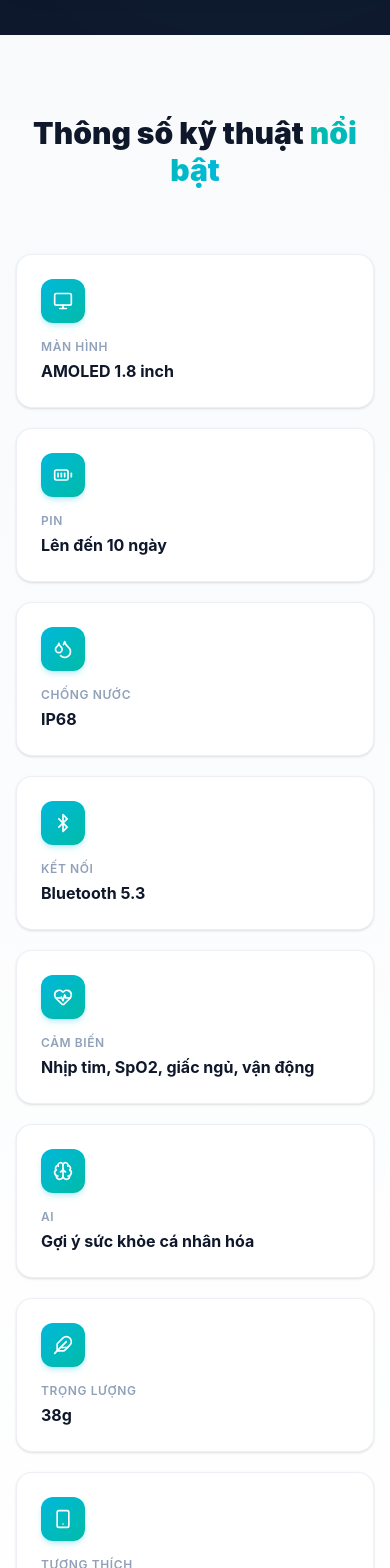
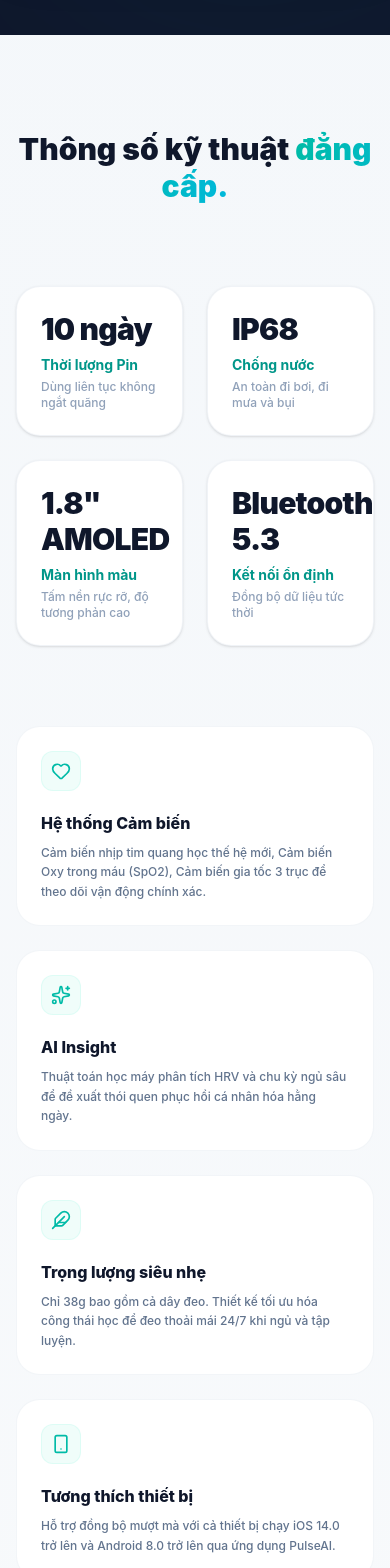
Before and after one commit to datle0910/pulseai-band-landing-page, a React (Vite) app: page / in a window 390 px wide. Shown: the part 4480-6048 px from the top of the page. Built offline with nearby package versions, Linux system fonts and the light colour scheme.

Commit message:
style(ui): rebuild full landing page interface

```diff
--- a/src/components/Footer.tsx
+++ b/src/components/Footer.tsx
@@ -1,31 +1,28 @@
+import BrandLogo from './BrandLogo'
+
 export default function Footer() {
   return (
-    <footer className="relative py-16 overflow-hidden">
-      {/* Background */}
-      <div className="absolute inset-0 bg-gradient-to-b from-slate-50 to-slate-100 dark:from-slate-900 dark:to-slate-950" />
+    <footer className="relative py-16 overflow-hidden bg-slate-50 dark:bg-slate-950 transition-colors duration-300">
+      {/* Divider top */}
+      <div className="absolute top-0 inset-x-0 h-px bg-slate-200/60 dark:bg-slate-800/60" />
 
       <div className="relative max-w-7xl mx-auto px-4 sm:px-6 lg:px-8">
-        <div className="text-center">
+        <div className="flex flex-col items-center text-center">
           {/* Logo */}
-          <div className="flex items-center justify-center gap-2 mb-4">
-            <div className="w-8 h-8 rounded-lg bg-gradient-to-br from-teal-500 to-cyan-400 flex items-center justify-center shadow-md shadow-teal-500/25">
-              <span className="text-white font-bold text-sm">P</span>
-            </div>
-            <span className="text-lg font-bold text-slate-900 dark:text-white">
-              Pulse<span className="text-teal-500">AI</span> Band
-            </span>
+          <div className="mb-6 flex justify-center">
+            <BrandLogo size="large" />
           </div>
 
-          <p className="text-sm text-slate-500 dark:text-slate-400 max-w-md mx-auto leading-relaxed">
-            Vòng tay thông minh theo dõi sức khỏe bằng AI.
+          <p className="text-sm font-bold text-slate-500 dark:text-slate-400 max-w-md leading-relaxed">
+            AI Health Wearable for everyday recovery.
           </p>
 
-          <div className="mt-8 pt-8 border-t border-slate-200/80 dark:border-slate-800/80">
-            <p className="text-xs text-slate-400 dark:text-slate-500">
+          <div className="mt-8 pt-8 border-t border-slate-200/50 dark:border-slate-800/50 w-full max-w-2xl">
+            <p className="text-xs text-slate-400 dark:text-slate-500 font-extrabold uppercase tracking-widest">
               Built for Helicorp IT Website Intern Test.
             </p>
-            <p className="text-xs text-slate-400 dark:text-slate-500 mt-1">
-              © 2026 PulseAI Band. All rights reserved.
+            <p className="text-[11px] text-slate-400 dark:text-slate-500 mt-2 font-medium">
+              © {new Date().getFullYear()} PulseAI Band. All rights reserved.
             </p>
           </div>
         </div>
--- a/src/components/SpecsSection.tsx
+++ b/src/components/SpecsSection.tsx
@@ -1,7 +1,7 @@
-import { specs } from '../data/specs'
 import { motion } from 'framer-motion'
 import { fadeUp, staggerContainer, viewportConfig } from '../utils/animations'
 import { useSectionTracking } from '../hooks/useSectionTracking'
+import { ShieldCheck, Cpu, Feather, Smartphone, Heart, Sparkles } from 'lucide-react'
 
 export default function SpecsSection() {
   const sectionRef = useSectionTracking(
@@ -9,15 +9,57 @@ export default function SpecsSection() {
     'Bạn đang xem thông số kỹ thuật của PulseAI Band.'
   )
 
+  const topMetrics = [
+    { value: '10 ngày', label: 'Thời lượng Pin', desc: 'Dùng liên tục không ngắt quãng' },
+    { value: 'IP68', label: 'Chống nước', desc: 'An toàn đi bơi, đi mưa và bụi' },
+    { value: '1.8" AMOLED', label: 'Màn hình màu', desc: 'Tấm nền rực rỡ, độ tương phản cao' },
+    { value: 'Bluetooth 5.3', label: 'Kết nối ổn định', desc: 'Đồng bộ dữ liệu tức thời' },
+  ]
+
+  const detailedSpecs = [
+    {
+      icon: Heart,
+      label: 'Hệ thống Cảm biến',
+      value: 'Cảm biến nhịp tim quang học thế hệ mới, Cảm biến Oxy trong máu (SpO2), Cảm biến gia tốc 3 trục để theo dõi vận động chính xác.',
+    },
+    {
+      icon: Sparkles,
+      label: 'AI Insight',
+      value: 'Thuật toán học máy phân tích HRV và chu kỳ ngủ sâu để đề xuất thói quen phục hồi cá nhân hóa hằng ngày.',
+    },
+    {
+      icon: Feather,
+      label: 'Trọng lượng siêu nhẹ',
+      value: 'Chỉ 38g bao gồm cả dây đeo. Thiết kế tối ưu hóa công thái học để đeo thoải mái 24/7 khi ngủ và tập luyện.',
+    },
+    {
+      icon: Smartphone,
+      label: 'Tương thích thiết bị',
+      value: 'Hỗ trợ đồng bộ mượt mà với cả thiết bị chạy iOS 14.0 trở lên và Android 8.0 trở lên qua ứng dụng PulseAI.',
+    },
+    {
+      icon: ShieldCheck,
+      label: 'Chế độ Bảo hành',
+      value: 'Bảo hành chính hãng 1 đổi 1 trong vòng 12 tháng (đối với bản Lite và Pro) và 18 tháng (đối với bản Elite).',
+    },
+    {
+      icon: Cpu,
+      label: 'Vật liệu chế tác',
+      value: 'Thân máy hợp kim Graphite/Titan cao cấp bo cong vát cạnh, dây đeo silicone chống kích ứng hoặc dây dệt Hybrid.',
+    },
+  ]
+
   return (
-    <section id="specs" ref={sectionRef} className="relative py-20 sm:py-28 overflow-hidden">
-      {/* Background */}
-      <div className="absolute inset-0 bg-gradient-to-b from-slate-50/80 to-white dark:from-slate-900/80 dark:to-slate-950" />
+    <section id="specs" ref={sectionRef} className="relative py-24 sm:py-32 overflow-hidden bg-slate-50 dark:bg-slate-950/60 transition-colors duration-300">
+
+      {/* Background gradients */}
+      <div className="absolute inset-0 bg-gradient-to-b from-slate-100/50 to-slate-50 dark:from-slate-900/30 dark:to-slate-950/80 pointer-events-none" />
 
       <div className="relative max-w-7xl mx-auto px-4 sm:px-6 lg:px-8">
+
         {/* Header */}
         <motion.div
-          className="text-center max-w-3xl mx-auto mb-16"
+          className="text-center max-w-3xl mx-auto mb-20"
           variants={fadeUp}
           initial="hidden"
           whileInView="visible"
@@ -26,36 +68,65 @@ export default function SpecsSection() {
           <h2 className="text-3xl sm:text-4xl lg:text-5xl font-black text-slate-900 dark:text-white leading-tight">
             Thông số kỹ thuật{' '}
             <span className="text-transparent bg-clip-text bg-gradient-to-r from-teal-500 to-cyan-500">
-              nổi bật
+              đẳng cấp.
             </span>
           </h2>
         </motion.div>
 
-        {/* Specs grid */}
+        {/* Top Row Large Metrics */}
         <motion.div
-          className="grid grid-cols-1 sm:grid-cols-2 lg:grid-cols-4 gap-5 lg:gap-6"
+          className="grid grid-cols-2 lg:grid-cols-4 gap-6 lg:gap-8 mb-20 max-w-6xl mx-auto"
           variants={staggerContainer}
           initial="hidden"
           whileInView="visible"
           viewport={viewportConfig}
         >
-          {specs.map((spec, index) => (
+          {topMetrics.map((item, idx) => (
             <motion.div
-              key={index}
+              key={idx}
               variants={fadeUp}
-              className="group relative bg-white dark:bg-slate-900/50 rounded-2xl p-6 border border-slate-200/60 dark:border-slate-800/60 shadow-sm hover:shadow-xl hover:shadow-cyan-500/5 hover:border-cyan-200/60 dark:hover:border-cyan-500/30 transition-all duration-300 hover:-translate-y-1"
+              className="bg-white dark:bg-slate-900/50 border border-slate-200/50 dark:border-slate-800/60 rounded-3xl p-6 sm:p-8 shadow-sm hover:shadow-md transition-all duration-300"
             >
-              <div className="w-11 h-11 rounded-xl bg-gradient-to-br from-cyan-500 to-teal-500 flex items-center justify-center shadow-md shadow-cyan-500/20 group-hover:shadow-lg group-hover:shadow-cyan-500/30 transition-shadow mb-4">
-                <spec.icon size={20} className="text-white" />
+              <div className="text-3xl sm:text-4xl font-black text-slate-900 dark:text-white tracking-tight">
+                {item.value}
               </div>
-
-              <div className="text-xs font-semibold text-slate-400 uppercase tracking-wider mb-1">
-                {spec.label}
+              <div className="text-sm font-bold text-teal-600 dark:text-teal-400 mt-2">
+                {item.label}
               </div>
-              <div className="text-base font-bold text-slate-900 dark:text-white">{spec.value}</div>
+              <div className="text-xs text-slate-400 dark:text-slate-500 mt-1 font-medium">
+                {item.desc}
+              </div>
             </motion.div>
           ))}
         </motion.div>
+
+        {/* Detailed Specs Grid */}
+        <motion.div
+          className="grid md:grid-cols-2 lg:grid-cols-3 gap-6 lg:gap-8 max-w-6xl mx-auto"
+          variants={staggerContainer}
+          initial="hidden"
+          whileInView="visible"
+          viewport={viewportConfig}
+        >
+          {detailedSpecs.map((item, idx) => (
+            <motion.div
+              key={idx}
+              variants={fadeUp}
+              className="group relative bg-white dark:bg-slate-900/40 border border-slate-200/45 dark:border-slate-800/50 rounded-3xl p-6 flex flex-col hover:border-teal-200/60 dark:hover:border-teal-500/20 transition-all duration-300"
+            >
+              <div className="w-10 h-10 rounded-xl bg-teal-50 dark:bg-teal-950/40 flex items-center justify-center text-teal-500 mb-5 border border-teal-100/50 dark:border-teal-900/20">
+                <item.icon size={20} />
+              </div>
+              <h3 className="text-base font-extrabold text-slate-900 dark:text-white mb-2">
+                {item.label}
+              </h3>
+              <p className="text-xs sm:text-sm text-slate-500 dark:text-slate-400 leading-relaxed font-medium">
+                {item.value}
+              </p>
+            </motion.div>
+          ))}
+        </motion.div>
+
       </div>
     </section>
   )
```
